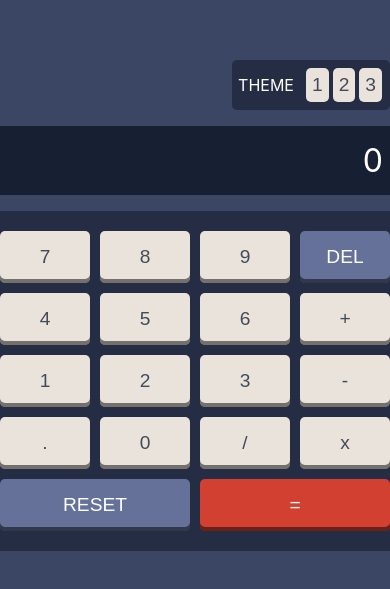
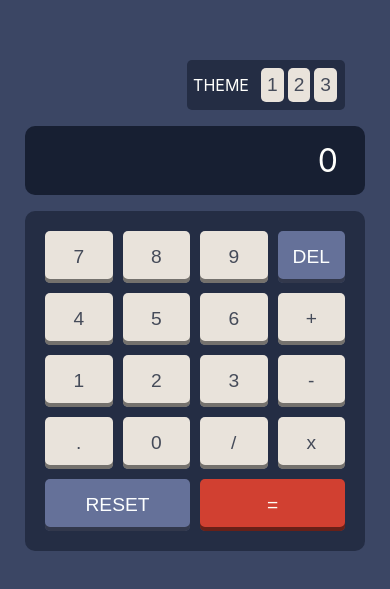
Before and after one commit to Joelfrancisco60/PresentationFront, a React (Create React App) app in the folder calculator-app/: page / in a window 390 px wide. Shown: the part 117-706 px from the top of the page. Built offline with nearby package versions, Linux system fonts and the light colour scheme.

Commit message:
add responsiv

```diff
--- a/calculator-app/src/Componants/Calculator/Calculator.js
+++ b/calculator-app/src/Componants/Calculator/Calculator.js
@@ -8,10 +8,8 @@ const Calculator = () => {
   const [operator, setOperator] = useState(null);
   const [previousValue, setPreviousValue] = useState(null);
   const [isReset, setIsReset] = useState(false);
-  const [theme, setTheme] = useState(1);
 
   const handleThemeChange = (newTheme) => {
-    setTheme(newTheme);
     document.documentElement.setAttribute("data-theme", `theme-${newTheme}`);
   };
 
--- a/calculator-app/src/Componants/Calculator/calculator.scss
+++ b/calculator-app/src/Componants/Calculator/calculator.scss
@@ -7,3 +7,9 @@
     justify-content: center;
     flex-direction: column;
 }
+
+@media screen and (max-width: 600px) {
+    .calculator {
+        max-width: 300px;
+    }
+}
```
